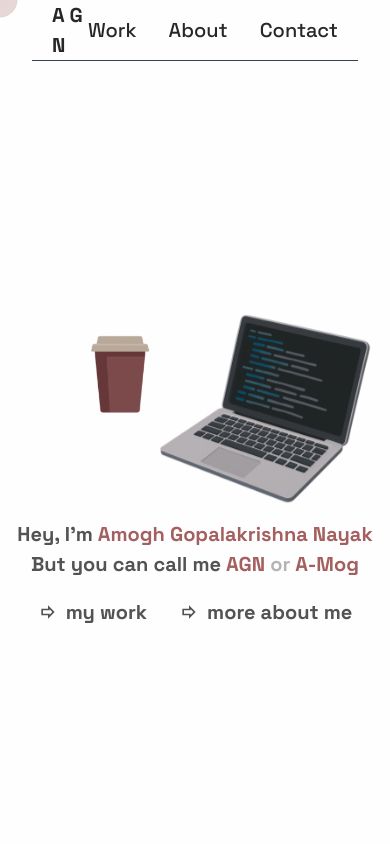
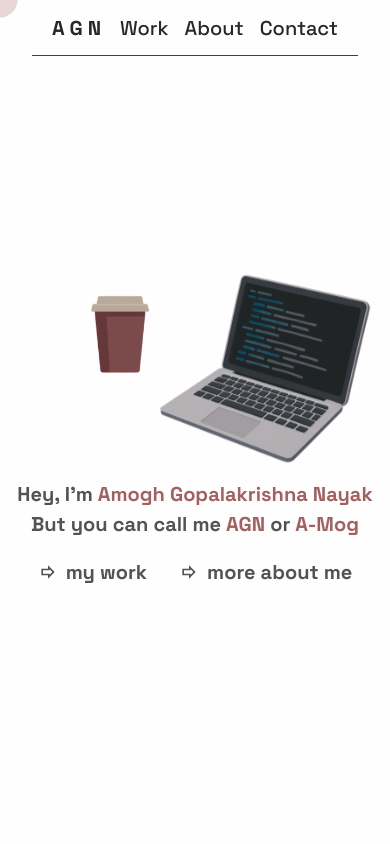
Before and after one commit to amoghnayak07/amoghnayak07.github.io, a React (Create React App) app: page / in a window 390 px wide. Shown: the top 844 px of the page. Built offline with nearby package versions, Linux system fonts and the light colour scheme.

Commit message:
mobile responsiveness fixes

```diff
--- a/src/modules/main/Contact.tsx
+++ b/src/modules/main/Contact.tsx
@@ -16,7 +16,6 @@ const Contact = (props: any) => {
       justifyContent="center"
       alignItems="center"
       textAlign="center"
-      padding="4rem"
     >
       <Typography
         variant={isMob ? "heading_02_medium" : "heading_01_medium"}
--- a/src/modules/main/Intro.tsx
+++ b/src/modules/main/Intro.tsx
@@ -50,7 +50,7 @@ const Intro = (props: any) => {
       >
         But you can call me{" "}
         <span className={classes.highlightName}>
-          AGN <span style={{ color: "#b4b4b4" }}>or</span> A-Mog
+          AGN <span style={{ color: "#535353" }}>or</span> A-Mog
         </span>
       </Typography>
       <Box display="flex" justifyContent={"center"} gap="2rem" mt="1rem">
--- a/src/modules/main/styles.ts
+++ b/src/modules/main/styles.ts
@@ -33,6 +33,9 @@ export const useStyles = makeStyles((theme: Theme) =>
       scrollSnapAlign: "start",
       transition: "opacity 0.4s ease-in-out",
       paddingTop: "5rem",
+      [theme.breakpoints.down("sm")]: {
+        paddingTop: 0,
+      },
     },
     workTitle: {
       position: "relative",
--- a/src/modules/nav/Nav.tsx
+++ b/src/modules/nav/Nav.tsx
@@ -25,7 +25,11 @@ const Nav = (props: any) => {
             A G N
           </Typography>
         </Link>
-        <Box display={"flex"} alignItems={"center"} gap="2rem">
+        <Box
+          display={"flex"}
+          alignItems={"center"}
+          gap={isMob ? "1rem" : "2rem"}
+        >
           {["work", "about", "contact"].map((section) => (
             <Link
               key={section}
```
